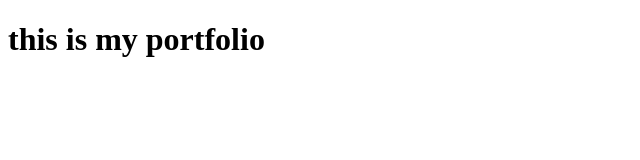
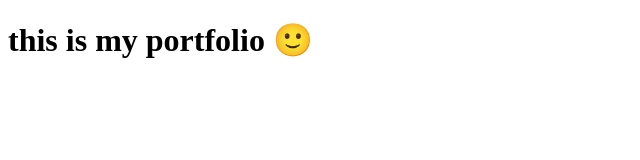
Before and after one commit to Himanshu-coder007/portfolio, a plain HTML site: page index.html in a window 1280 px wide. Shown: the whole page, without its empty margins (0-640 px from the left). Drawn offline with Linux system fonts and the light colour scheme.

Commit message:
index.html updated

```diff
--- a/index.html
+++ b/index.html
@@ -6,6 +6,6 @@
     <title>Document</title>
 </head>
 <body>
-    <h1>this is my portfolio</h1>
+    <h1>this is my portfolio &#128578</h1>
 </body>
 </html>
```
